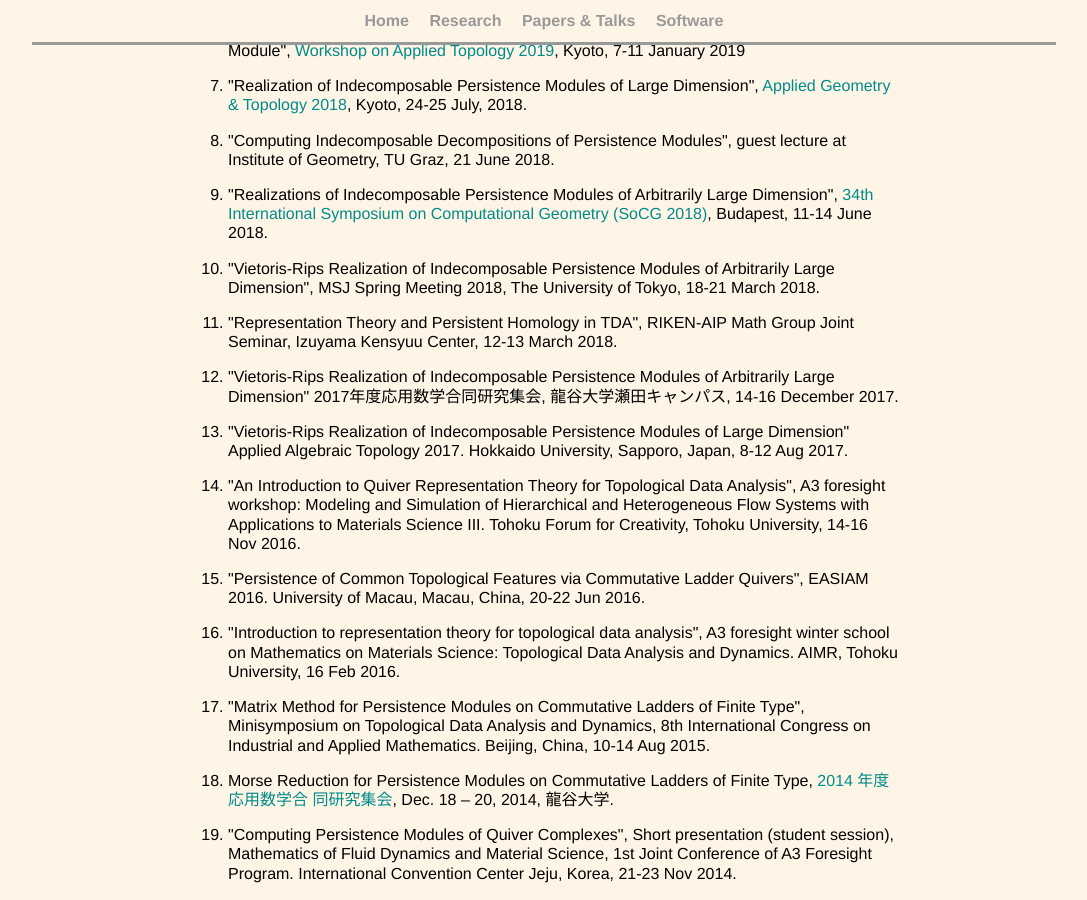
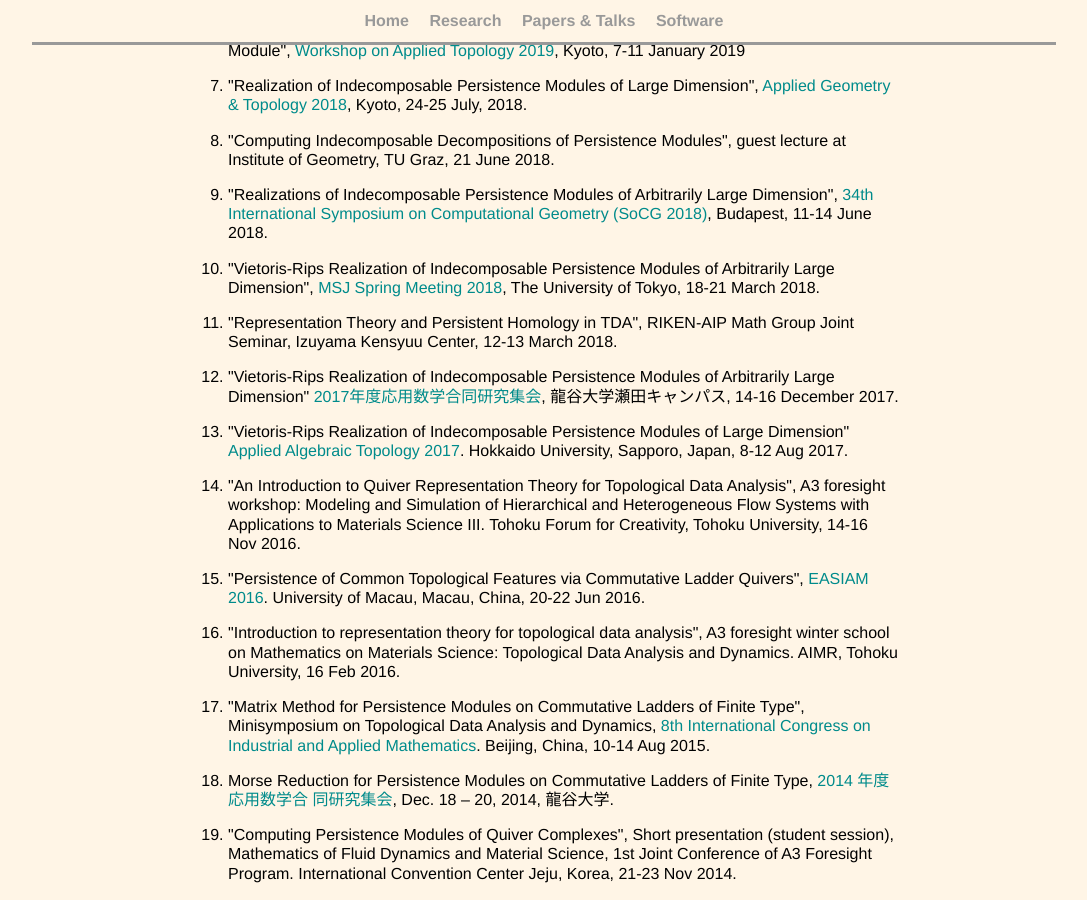
Before and after one commit to emerson-escolar/emerson-escolar.github.io, a Jekyll site: the page built from research_lists.html, in a window 1280 px wide and 900 px high, scrolled down 1816 px. Shown: the whole window, without its empty margins (96-1183 px from the left). Built offline with Jekyll 4.4.1, drawn with Linux system fonts in a browser that asks for light colours; some of the changed lines change nothing that is shown; some of the changed text lies outside the part shown.

Commit message:
add links

```diff
--- a/research_lists.html
+++ b/research_lists.html
@@ -265,7 +265,8 @@ title: Emer's Papers & Talks
 		<li>
 			"Vietoris-Rips Realization of Indecomposable Persistence Modules of
       Arbitrarily Large Dimension",
-			MSJ Spring Meeting 2018,
+			<a target="_blank" href="https://mathsoc.jp/meeting/tokyo18mar/">
+        MSJ Spring Meeting 2018</a>,
       The University of Tokyo, 18-21 March 2018.
 		</li>
 
@@ -278,14 +279,16 @@ title: Emer's Papers & Talks
     <li>
 			"Vietoris-Rips Realization of Indecomposable Persistence Modules
       of Arbitrarily Large Dimension"
-      2017年度応用数学合同研究集会,
+      <a target="_blank" href="http://mathsoc.jp/section/appliedmath/CAM/2017/index.html">
+        2017年度応用数学合同研究集会</a>,
       龍谷大学瀬田キャンパス, 14-16 December 2017.
 		</li>
 
 		<li>
 			"Vietoris-Rips Realization of Indecomposable Persistence Modules
       of Large Dimension"
-      Applied Algebraic Topology 2017.
+      <a target="_blank" href="https://www.wpi-aimr.tohoku.ac.jp/hiraoka_labo/aat2017/index.html">
+        Applied Algebraic Topology 2017</a>.
       Hokkaido University, Sapporo, Japan, 8-12 Aug 2017.
 		</li>
 
@@ -300,7 +303,8 @@ title: Emer's Papers & Talks
 
 		<li>
 			"Persistence of Common Topological Features via Commutative Ladder Quivers",
-      EASIAM 2016. University of Macau, Macau, China, 20-22 Jun 2016.
+      <a target="_blank" href="http://161.64.198.10/EASIAM2016/index.php">EASIAM 2016</a>.
+      University of Macau, Macau, China, 20-22 Jun 2016.
 		</li>
 
 		<li>
@@ -313,7 +317,8 @@ title: Emer's Papers & Talks
 		<li>
 			"Matrix Method for Persistence Modules on Commutative Ladders of Finite Type",
       Minisymposium on Topological Data Analysis and Dynamics,
-      8th International Congress on Industrial and Applied Mathematics.
+      <a target="_blank" href="http://www.iciam2015.cn/">
+        8th International Congress on Industrial and Applied Mathematics</a>.
       Beijing, China, 10-14 Aug 2015.
 		</li>
 
@@ -444,14 +449,17 @@ title: Emer's Papers & Talks
 		<li>
       "Vietoris-Rips Realization of Indecomposable Persistence Modules
       of Large Dimension"
-      Applied Algebraic Topology 2017.
+      <a target="_blank" href="https://www.wpi-aimr.tohoku.ac.jp/hiraoka_labo/aat2017/index.html">
+        Applied Algebraic Topology 2017</a>.
       Hokkaido University, Sapporo, Japan, 8-12 Aug 2017.
 		</li>
 
 		<li>
+      Hideto Asashiba, Emerson G. Escolar, Yasuaki Hiraoka, and Hiroshi Takeuchi,
       "Matrix Method for Persistence Modules
       on Commutative Ladders of Finite Type".
-      The AIMR International Symposium 2017.
+      <a target="_blank" href="https://www.wpi-aimr.tohoku.ac.jp/amis2017/index.html">
+        The AIMR International Symposium 2017</a>.
       Sendai International Center, Tohoku, Japan, 13-17 Feb 2017.
     </li>
 
```
